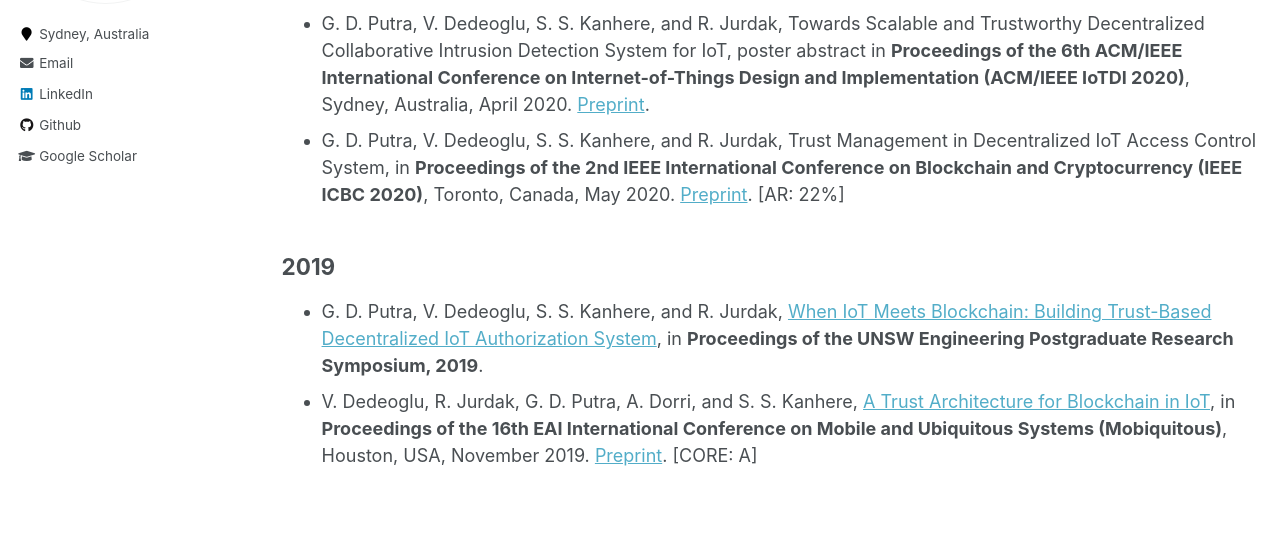
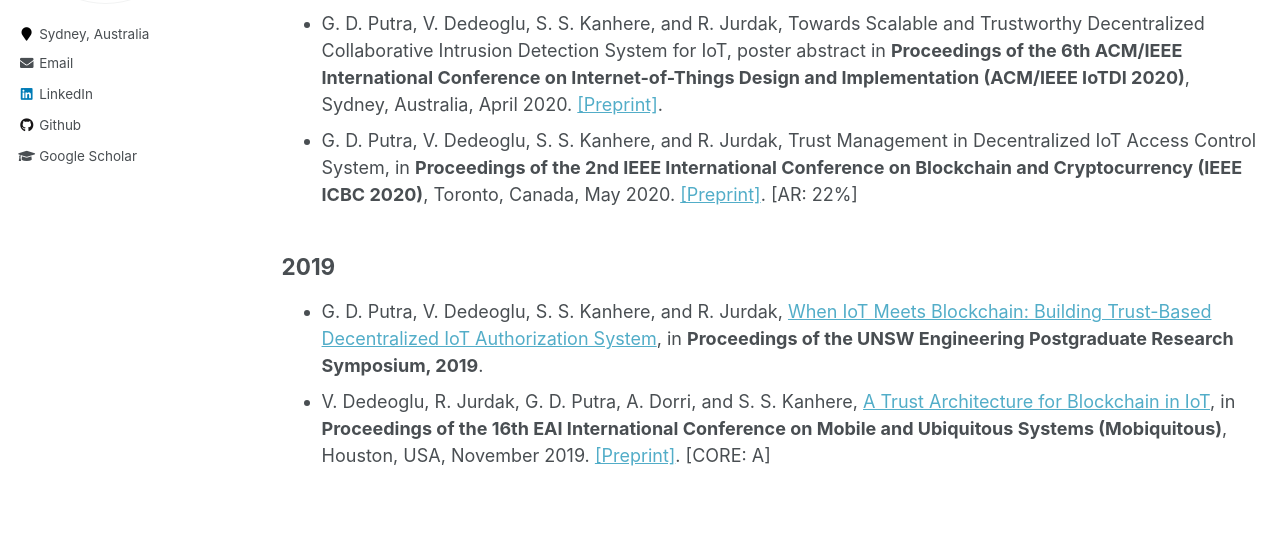
Before and after one commit to gdputra/gdputra.github.io, a Jekyll site: the page built from _pages/pub.md, in a window 1280 px wide and 974 px high. Shown: the part 289-844 px from the top of the window. Built offline with Jekyll 4.4.1, drawn with Linux system fonts in a browser that asks for light colours.

Commit message:
Update pub.md

```diff
--- a/_pages/pub.md
+++ b/_pages/pub.md
@@ -10,10 +10,10 @@ author_profile: true
 2020
 ----
 - M. S. Ali, M. Vecchio, G. D. Putra, S. S. Kanhere, and F. Antonelli, [A Decentralized Peer-to-Peer Remote Health Monitoring System](https://doi.org/10.3390/s20061656), in **Sensors**, vol. 20, no. 6, March 2020. [Q2, IF: 3.03]
-- G. D. Putra, V. Dedeoglu, S. S. Kanhere, and R. Jurdak, Towards Scalable and Trustworthy Decentralized Collaborative Intrusion Detection System for IoT, poster abstract in **Proceedings of the 6th ACM/IEEE International Conference on Internet-of-Things Design and Implementation (ACM/IEEE IoTDI 2020)**, Sydney, Australia, April 2020. [Preprint](https://arxiv.org/abs/2002.07512).
-- G. D. Putra, V. Dedeoglu, S. S. Kanhere, and R. Jurdak, Trust Management in Decentralized IoT Access Control System, in **Proceedings of the 2nd IEEE International Conference on Blockchain and Cryptocurrency (IEEE ICBC 2020)**, Toronto, Canada, May 2020. [Preprint](https://arxiv.org/abs/1912.10247). [AR: 22%]
+- G. D. Putra, V. Dedeoglu, S. S. Kanhere, and R. Jurdak, Towards Scalable and Trustworthy Decentralized Collaborative Intrusion Detection System for IoT, poster abstract in **Proceedings of the 6th ACM/IEEE International Conference on Internet-of-Things Design and Implementation (ACM/IEEE IoTDI 2020)**, Sydney, Australia, April 2020. [[Preprint]](https://arxiv.org/abs/2002.07512).
+- G. D. Putra, V. Dedeoglu, S. S. Kanhere, and R. Jurdak, Trust Management in Decentralized IoT Access Control System, in **Proceedings of the 2nd IEEE International Conference on Blockchain and Cryptocurrency (IEEE ICBC 2020)**, Toronto, Canada, May 2020. [[Preprint]](https://arxiv.org/abs/1912.10247). [AR: 22%]
 
 2019
 ----
 - G. D. Putra, V. Dedeoglu, S. S. Kanhere, and R. Jurdak, [When IoT Meets Blockchain: Building Trust-Based Decentralized IoT Authorization System](https://www.engineering.unsw.edu.au/2019-postgraduate-research-symposium-abstracts#DFP02), in **Proceedings of the UNSW Engineering Postgraduate Research Symposium, 2019**.
-- V. Dedeoglu, R. Jurdak, G. D. Putra, A. Dorri, and S. S. Kanhere, [A Trust Architecture for Blockchain in IoT](https://doi.org/10.1145/3360774.3360822), in **Proceedings of the 16th EAI International Conference on Mobile and Ubiquitous Systems (Mobiquitous)**, Houston, USA, November 2019. [Preprint](https://arxiv.org/abs/1906.11461). [CORE: A]
+- V. Dedeoglu, R. Jurdak, G. D. Putra, A. Dorri, and S. S. Kanhere, [A Trust Architecture for Blockchain in IoT](https://doi.org/10.1145/3360774.3360822), in **Proceedings of the 16th EAI International Conference on Mobile and Ubiquitous Systems (Mobiquitous)**, Houston, USA, November 2019. [[Preprint]](https://arxiv.org/abs/1906.11461). [CORE: A]
```
